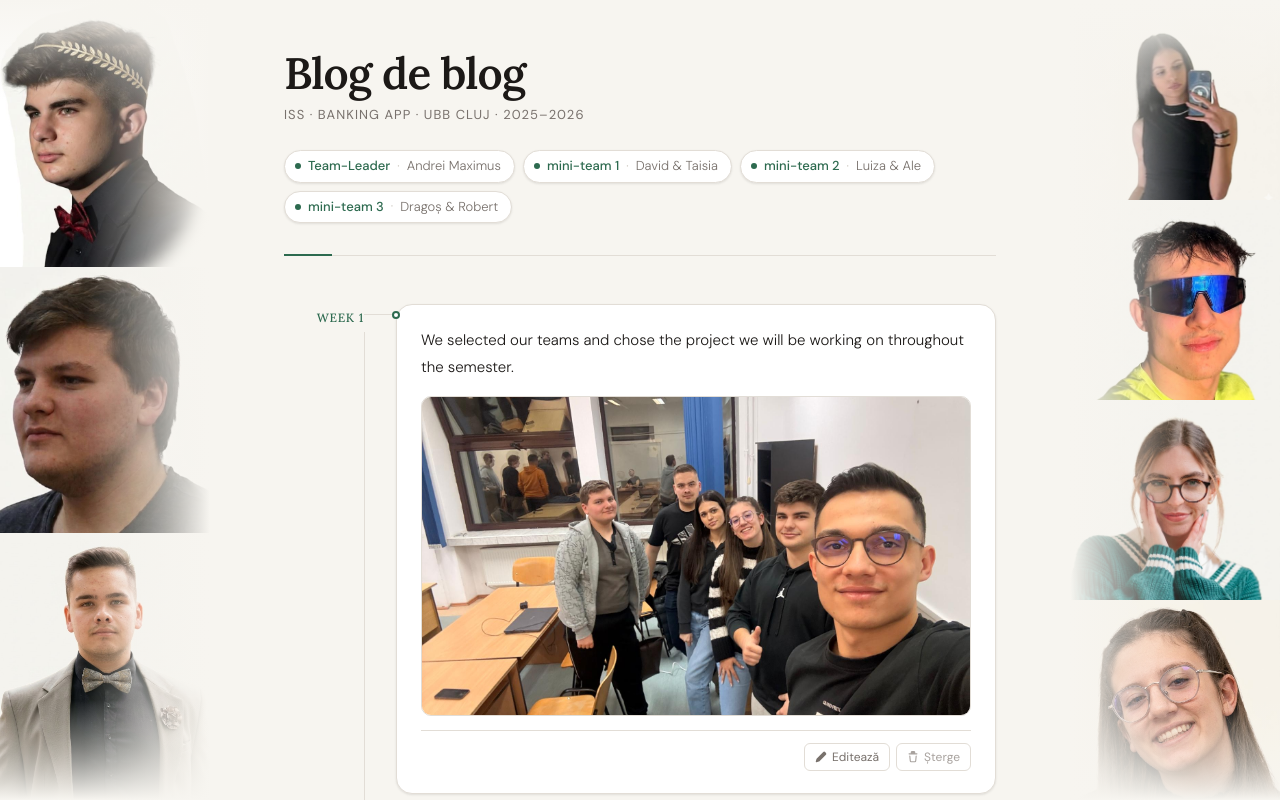
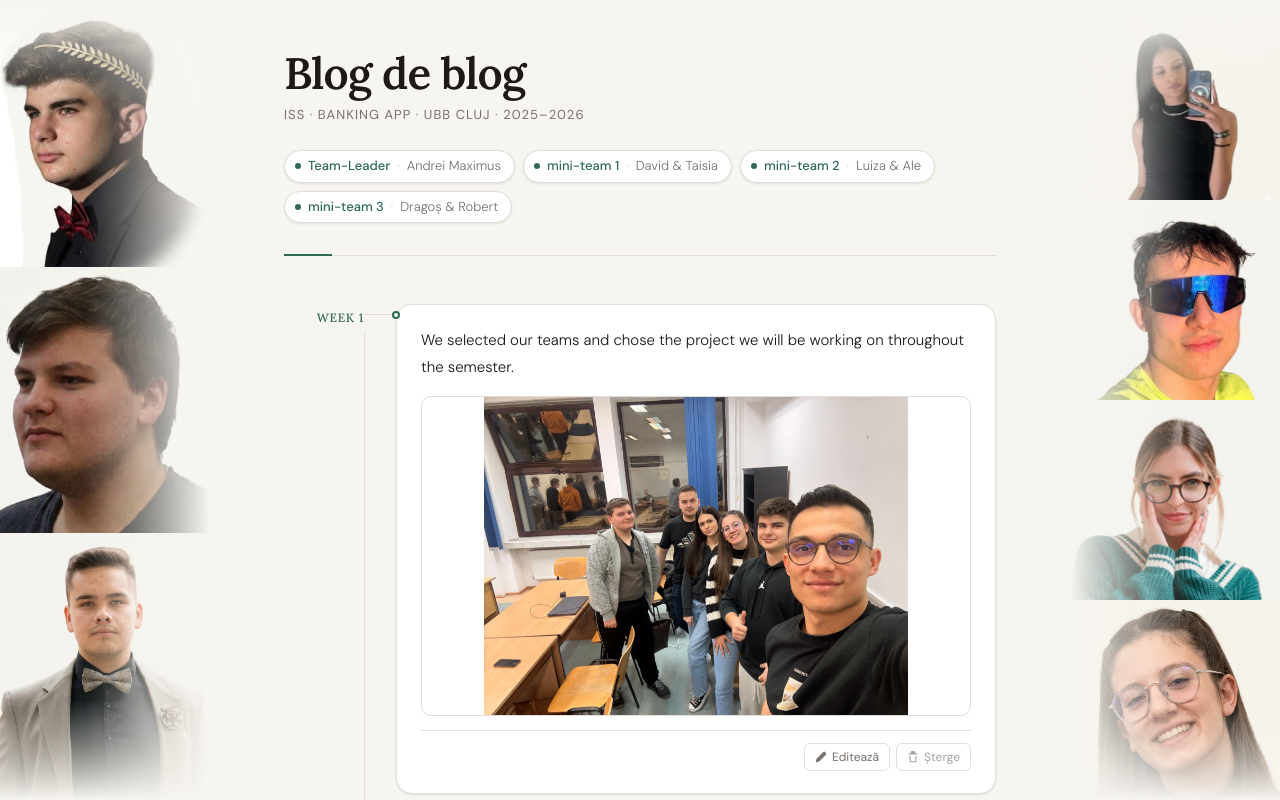
Before and after one commit to David-Mal/ISS-Blog2026, a React (Vite) app: page / in a window 1280 px wide. Shown: the top 800 px of the page. Built offline with nearby package versions, Linux system fonts and the light colour scheme.

Commit message:
nothing special

```diff
--- a/src/App.jsx
+++ b/src/App.jsx
@@ -89,7 +89,7 @@ const DEFAULT_WEEKS = [
     label: 'Week 7',
     content:
       'We worked on this new project. Each member got some tasks for this brand new project that we received. On Wendnesday we turned in our work and it was good!',
-    image: "/week7.jpg",
+    image: "/week7.jpeg",
   },
 
   {
@@ -111,7 +111,7 @@ const DEFAULT_WEEKS = [
   },
 ]
 
-const STORAGE_KEY = 'iss-blog-weeks-v4'
+const STORAGE_KEY = 'iss-blog-weeks-v5'
 
 function loadWeeks() {
   try {
--- a/src/index.css
+++ b/src/index.css
@@ -230,7 +230,7 @@ body {
   margin-top: 1rem;
   width: 100%;
   max-height: 320px;
-  object-fit: cover;
+  object-fit: contain;
   border-radius: var(--radius-md);
   border: 1px solid var(--border);
   display: block;
```
Also changed, not shown: public/week7.jpeg (renamed from public/week7.JPG).
